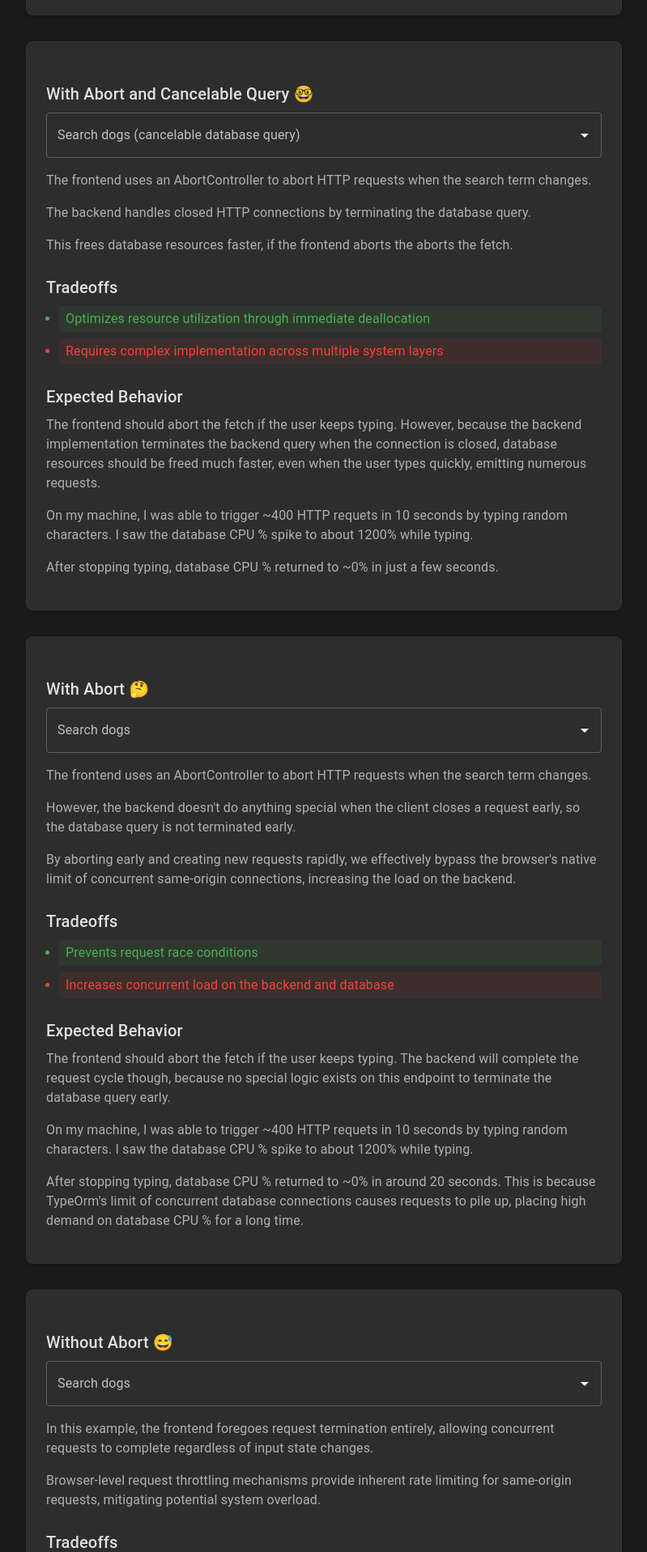
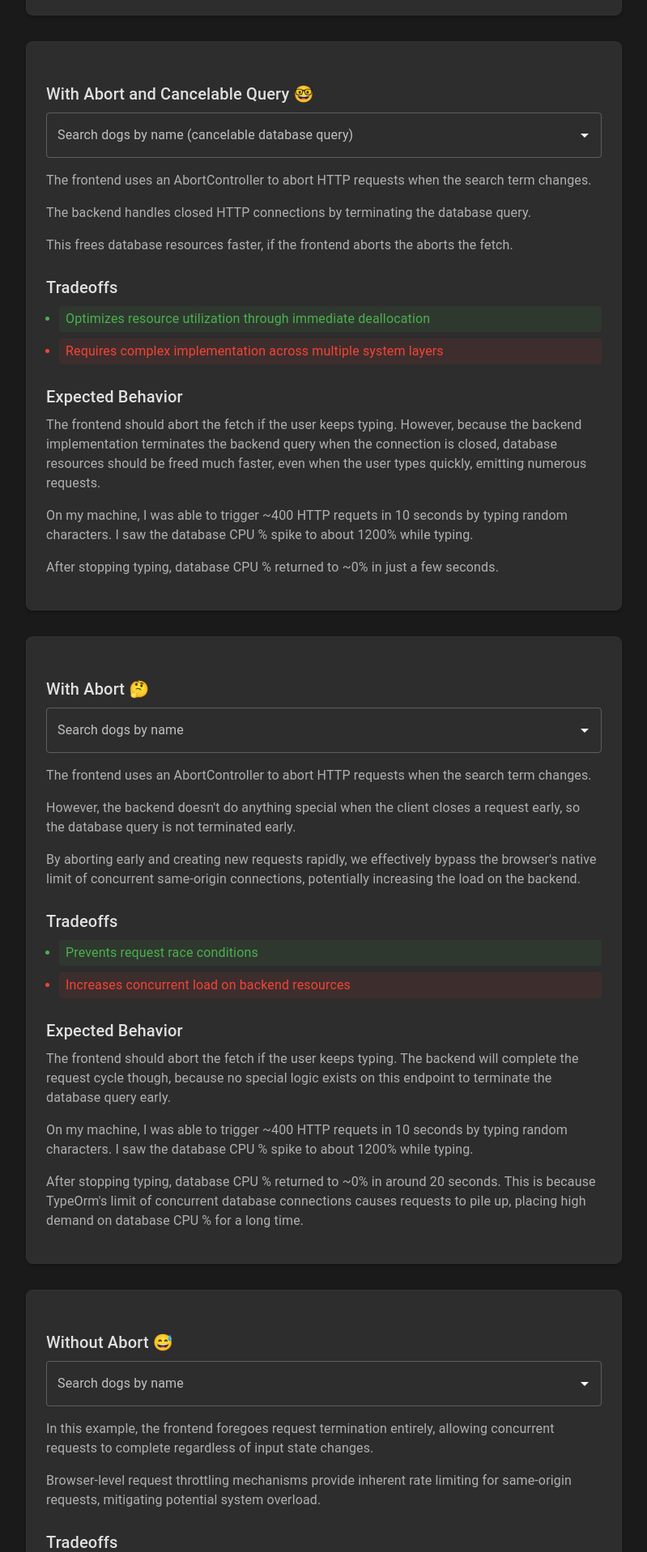
Before and after one commit to d5732/cancelable-request-e2e-demo, a React (Vite) app in the folder frontend/: page / in a window 1280 px wide. Shown: the part 934-2851 px from the top of the page at 81% size, without its empty margins (240-1039 px from the left). Built offline with nearby package versions, Linux system fonts and the light colour scheme.

Commit message:
verbiage

```diff
--- a/frontend/src/App.tsx
+++ b/frontend/src/App.tsx
@@ -91,7 +91,7 @@ function App() {
         <div className="card">
           <H2>With Abort and Cancelable Query 🤓</H2>
           <AutocompleteWrapper
-            label="Search dogs (cancelable database query)"
+            label="Search dogs by name (cancelable database query)"
             getUrl={(inputValue) =>
               `${BACKEND_URL}/v1/dogs/cancelable/search?name=${encodeURIComponent(
                 inputValue
@@ -143,7 +143,7 @@ function App() {
         <div className="card">
           <H2>With Abort 🤔</H2>
           <AutocompleteWrapper
-            label="Search dogs"
+            label="Search dogs by name"
             getUrl={(inputValue) =>
               `${BACKEND_URL}/v1/dogs/search?name=${encodeURIComponent(
                 inputValue
@@ -163,13 +163,14 @@ function App() {
             <P sx={{ mb: 2 }}>
               By aborting early and creating new requests rapidly, we
               effectively bypass the browser's native limit of concurrent
-              same-origin connections, increasing the load on the backend.
+              same-origin connections, potentially increasing the load on the
+              backend.
             </P>
             <H2>Tradeoffs</H2>
             <Ul>
               <Li color="success">Prevents request race conditions</Li>
               <Li color="error" isLast>
-                Increases concurrent load on the backend and database
+                Increases concurrent load on backend resources
               </Li>
             </Ul>
             <H2>Expected Behavior</H2>
@@ -197,7 +198,7 @@ function App() {
           <H2>Without Abort 😅</H2>
           <AutocompleteWrapper
             useAbortController={false}
-            label="Search dogs"
+            label="Search dogs by name"
             getUrl={(inputValue) =>
               `${BACKEND_URL}/v1/dogs/search?name=${encodeURIComponent(
                 inputValue
```
